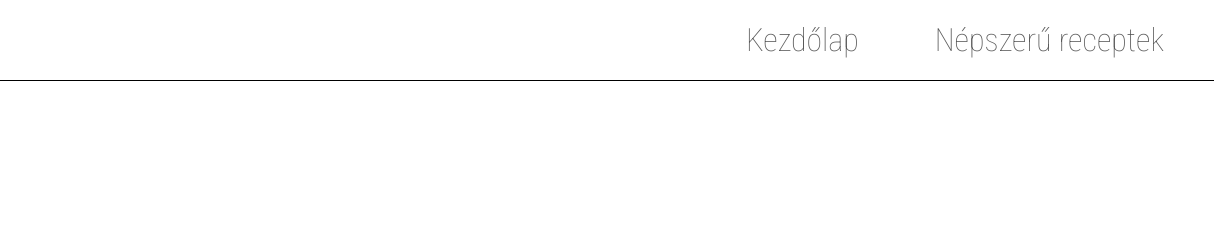
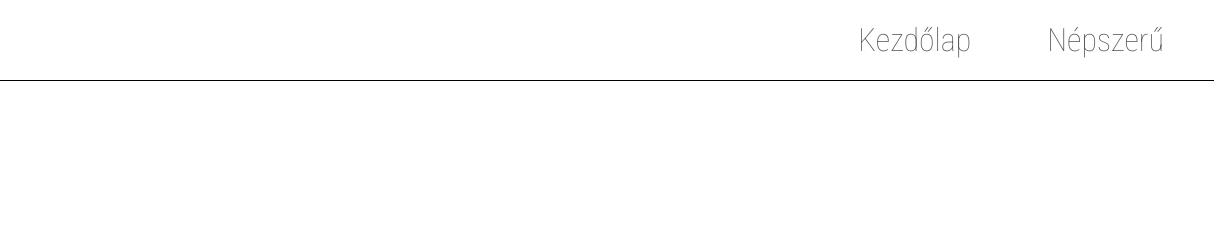
Before and after one commit to hegedusadam0/UwU_-3-recept, a plain HTML site: page home.html in a window 1280 px wide. Shown: the top 228 px of the page, 66-1280 px from the left. Drawn offline with nearby package versions, Linux system fonts and the light colour scheme.

Commit message:
Esztétikai javítások, megváltozott a css

```diff
--- a/home.html
+++ b/home.html
@@ -20,7 +20,7 @@
                 <a class="nav-link fs-2" aria-current="page" href="#">Kezdőlap</a>
               </li>
               <li class="nav-item">
-                <a class="nav-link fs-2" href="#">Népszerű receptek</a>
+                <a class="nav-link fs-2" href="#">Népszerű</a>
               </li>
             </ul>
           </div>
--- a/homestyle.css
+++ b/homestyle.css
@@ -14,7 +14,6 @@
 .navbar {
     border-bottom: 1px black solid;
 }
-
 
 .navbar:hover{
     color: black;
```
